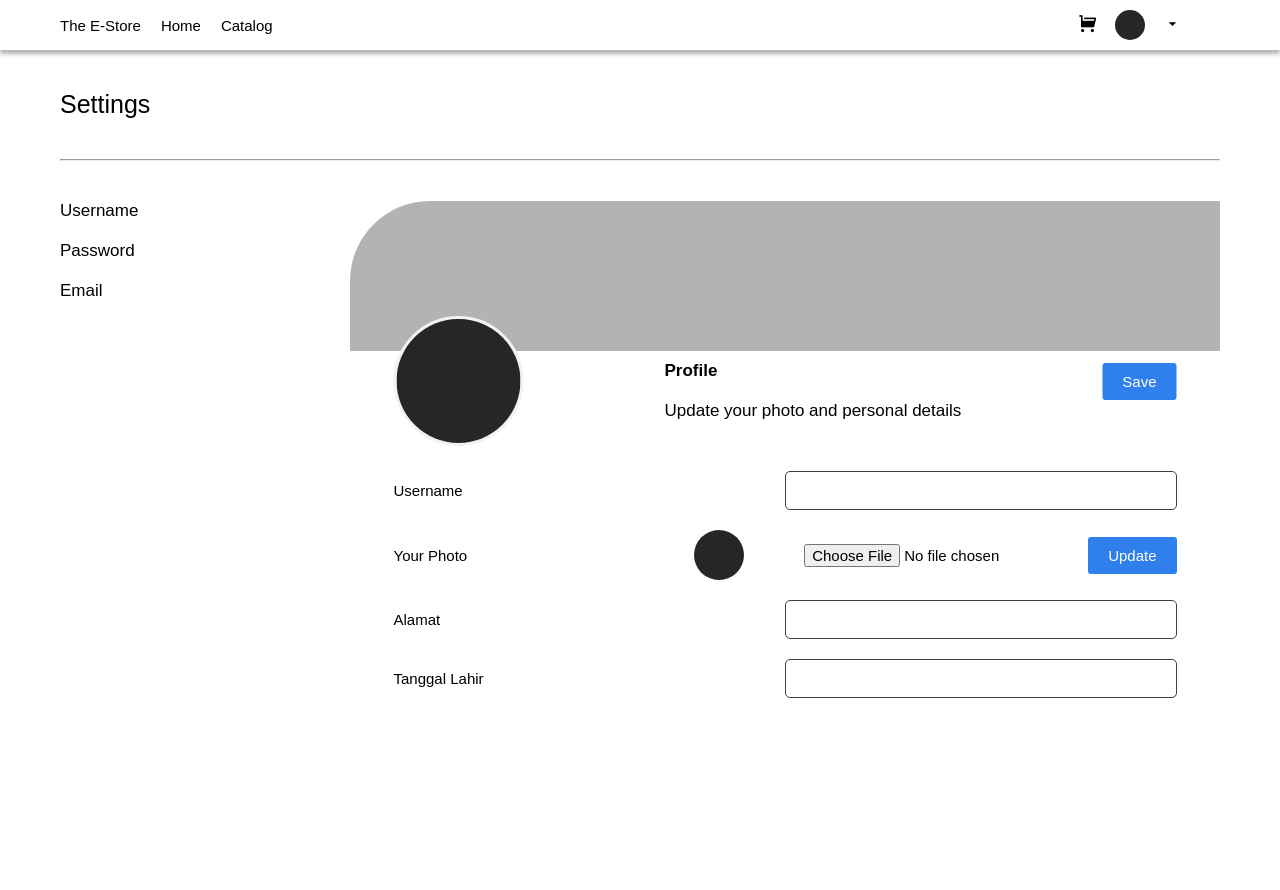
After one commit to EvanHendersonRichtByte/e-store, a PHP site: page /the-Estore/client/settings_profile.php in a window 1280 px wide. The commit adds this page. Run offline with PHP 8.4, Linux system fonts and the light colour scheme.

Commit message:
Add client settings page & dashboard popup

```diff
--- a/client/item.php
+++ b/client/item.php
@@ -2,7 +2,7 @@
 
 <?php include "../components/client_dashboard_navbar.php" ?>
 
-<?php include_once "../db/connect.php" ?>
+<?php include_once "../config/connect.php" ?>
 
 <section class="client--item-details">
     <div class="image">
--- /dev/null
+++ b/client/settings_profile.php
@@ -0,0 +1,40 @@
+<?php include "../template/client_settings_header.php" ?>
+
+<div class="form">
+    <form action="">
+        <div class="header">
+            <div class="header__background">&nbsp;</div>
+            <div class="header__content">
+                <div class="header__image"><img src="../assets/static_images/dummy.png" alt="duymmy"></div>
+                <div class="header__title">
+                    <h3>Profile</h3>
+                    <p>Update your photo and personal details</p>
+                </div>
+                <button class="btn bordered btn-primary" type="submit">Save</button>
+            </div>
+        </div>
+        <div class="content">
+            <div class="form-group">
+                <label for="username">Username</label>
+                <input id="username" type="text" name="username">
+            </div>
+            <div class="form-group">
+                <label for="image">Your Photo</label>
+                <div>
+                    <label for="image"><img src="../assets/static_images/dummy.png" alt="dummy"></label>
+                    <input id="image" type="file" name="image" value=" " title=" ">
+                    <button class="btn bordered btn-primary ">Update</button>
+                </div>
+            </div>
+            <div class="form-group">
+                <label for="alamat">Alamat</label>
+                <input id="alamat" type="text" name="alamat">
+            </div>
+            <div class="form-group">
+                <label for="tanggal_lahir">Tanggal Lahir</label>
+                <input id="tanggal_lahir" type="text" name="tanggal_lahir">
+            </div>
+        </div>
+    </form>
+</div>
+<?php include "../template/client_settings_footer.php" ?>
--- a/components/client_dashboard_navbar.php
+++ b/components/client_dashboard_navbar.php
@@ -1,7 +1,8 @@
+<?php include_once "../config/config.php" ?>
 <nav class="client_dashboard">
     <div>
         <a href="<?php echo $address ?>/" class="brand">The E-Store</a>
-        <a href="<?php echo $address ?>/">Home</a>
+        <a href="<?php echo $address ?>/client/">Home</a>
         <a href="<?php echo $address ?>/client/">Catalog</a>
     </div>
     <div>
@@ -11,6 +12,15 @@
         <div class="image">
             <img src="../assets/static_images/dummy.png" alt="dummy">
         </div>
-        <a href="<?php echo $address ?>/logout.php">Logout</a>
+        <div class="popup_menu">
+            <input id="toggle_popup" type="checkbox">
+            <label for="toggle_popup"><i class="ri-arrow-down-s-fill"></i></label>
+            <ul class="menu">
+                <li><a href="<?php echo $address ?>/client/settings_profile.php">Settings Profile</a></li>
+                <li><a href="<?php echo $address ?>/client/settings_password.php">Settings Password</a></li>
+                <li><a href="<?php echo $address ?>/client/settings_email.php">Settings Email</a></li>
+                <li><a href="<?php echo $address ?>/logout.php">Logout</a></li>
+            </ul>
+        </div>
     </div>
 </nav>
--- a/styles/style.css
+++ b/styles/style.css
@@ -8,6 +8,16 @@
   --light-1: #fefefe;
   --light-2: #f2f1f6;
   --overlay-dark: rgba(28, 28, 28, 0.5);
+}
+
+/* ANIMATION */
+@keyframes fadeIn {
+  from {
+    opacity: 0%;
+  }
+  to {
+    opacity: 100%;
+  }
 }
 
 *,
@@ -51,6 +61,11 @@ button {
   cursor: pointer;
 }
 
+.btn.btn-primary {
+  background-color: var(--primary);
+  color: var(--light-1);
+}
+
 .btn.btn-secondary {
   background-color: var(--secondary);
   color: var(--light-1);
@@ -75,7 +90,7 @@ button {
   border-radius: 0.3rem;
 }
 
-.form-group input {
+.form-group input:not([type="file"]) {
   padding: 1rem 0.5rem;
   border: 1px solid var(--gray-1);
   border-radius: 0.5rem;
@@ -146,6 +161,47 @@ nav div > * {
   border-radius: 50%;
   width: 100%;
   height: 100%;
+}
+
+.client_dashboard .popup_menu {
+  position: relative;
+}
+
+.client_dashboard .popup_menu .menu {
+  position: absolute;
+  top: 0;
+  left: 0;
+  transform: translate(-50%, 20%);
+  list-style: none;
+  color: var(--gray-1);
+  background-color: var(--light-1);
+  padding: 2rem;
+  width: 18rem;
+  display: none;
+  flex-direction: column;
+  box-shadow: 0.3rem 0.3rem 2.2rem 0.2rem var(--gray-2);
+  animation-name: fadeIn;
+  animation-duration: 0.4s;
+}
+
+.client_dashboard .popup_menu .menu li:not(:last-child) {
+  margin-bottom: 1rem;
+}
+
+.client_dashboard .popup_menu .menu li a {
+  color: inherit;
+}
+
+.client_dashboard .popup_menu label {
+  cursor: pointer;
+}
+
+.client_dashboard .popup_menu input {
+  display: none;
+}
+
+.client_dashboard .popup_menu input:checked ~ .menu {
+  display: flex;
 }
 
 /* PAGES */
@@ -333,6 +389,10 @@ nav div > * {
   margin-top: 2rem;
 }
 
+.client--dashboard .card .details a {
+  font-weight: bold;
+}
+
 .client--dashboard .card button {
   cursor: pointer;
   width: 100%;
@@ -430,3 +490,152 @@ nav div > * {
 .client--cart .items hr {
   background-color: var(--gray-1);
 }
+
+.client--profile {
+  padding: 0 6rem;
+}
+
+.client--profile > * {
+  margin-top: 4rem;
+}
+
+.client--profile h1 {
+  font-size: 2.5rem;
+  font-weight: lighter;
+}
+
+.client--profile .container {
+  display: flex;
+  justify-content: space-between;
+}
+
+.client--profile .container .sidebar {
+  display: flex;
+  flex-direction: column;
+  list-style: none;
+  padding: 0;
+}
+
+.client--profile .container .sidebar > * {
+  margin-bottom: 2rem;
+  font-size: 1.7rem;
+}
+
+.client--profile .container .sidebar li a {
+  font-size: inherit;
+}
+
+.client--profile .container .form {
+  width: 75%;
+}
+
+.client--profile .container .form form {
+  display: flex;
+  flex-direction: column;
+}
+
+.client--profile .container .form form .header {
+  position: relative;
+}
+
+.client--profile .container .form form .header .header__background {
+  min-height: 15rem;
+  background: var(--gray-2);
+  border-top-left-radius: 8rem;
+}
+
+.client--profile .container .form form .header .header__content {
+  width: 90%;
+  display: flex;
+  justify-content: space-between;
+  align-items: center;
+  position: absolute;
+  top: 120%;
+  left: 50%;
+  transform: translate(-50%, -50%);
+}
+
+.client--profile .container .form form .header .header__content .header__image {
+  width: 13rem;
+  height: 13rem;
+  border: 3px solid var(--light-2);
+  border-radius: 15rem;
+}
+
+.client--profile
+  .container
+  .form
+  form
+  .header
+  .header__content
+  .header__image
+  img {
+  width: 100%;
+  height: 100%;
+  border-radius: inherit;
+}
+
+.client--profile .container .form form .header .header__content .header__title {
+  display: flex;
+  border-radius: 50px;
+  flex-direction: column;
+}
+
+.client--profile
+  .container
+  .form
+  form
+  .header
+  .header__content
+  .header__title
+  > * {
+  margin-top: 2rem;
+  font-size: 1.7rem;
+}
+
+.client--profile .container .form .content {
+  margin: 0 auto;
+  width: 90%;
+  margin-top: 12rem;
+  display: flex;
+  flex-direction: column;
+}
+
+.client--profile .container .form .content .form-group {
+  margin-bottom: 2rem;
+  display: flex;
+  justify-content: space-between;
+  align-items: center;
+}
+
+.client--profile
+  .container
+  .form
+  .content
+  .form-group
+  div
+  > *:not(:last-child) {
+  margin-left: 2rem;
+}
+
+.client--profile .container .form .content .form-group input {
+  min-width: 50%;
+}
+
+.client--profile .container .form .content .form-group div {
+  display: flex;
+  align-items: center;
+}
+
+.client--profile .container .form .content .form-group div label {
+  width: 5rem;
+  height: 5rem;
+  border-radius: 50%;
+  margin: 0 4rem;
+}
+
+.client--profile .container .form .content .form-group div label img {
+  width: inherit;
+  height: inherit;
+  border-radius: inherit;
+}
--- /dev/null
+++ b/template/client_settings_footer.php
@@ -0,0 +1,5 @@
+</div>
+    </div>
+</section>
+
+<?php include_once "../template/footer.php"  ?>
--- /dev/null
+++ b/template/client_settings_header.php
@@ -0,0 +1,13 @@
+<?php include_once "../template/header.php"  ?>
+
+<?php include "../components/client_dashboard_navbar.php" ?>
+
+<section class="client--profile">
+    <h1>Settings</h1>
+    <hr>
+    <div class="container">
+        <ul class="sidebar">
+            <li><a href="<?php echo $address ?>/client/settings_profile.php">Username</a></li>
+            <li><a href="<?php echo $address ?>/client/settings_password.php">Password</a></li>
+            <li><a href="<?php echo $address ?>/client/settings_email.php">Email</a></li>
+        </ul>
```
Also changed, not shown: client/index.php (+19 -4 lines), client/settings_email.php (added, +17 -0 lines), client/settings_password.php (added, +25 -0 lines), auth/login.php (deleted), auth/register.php (deleted), components/client_settings.php (added).
